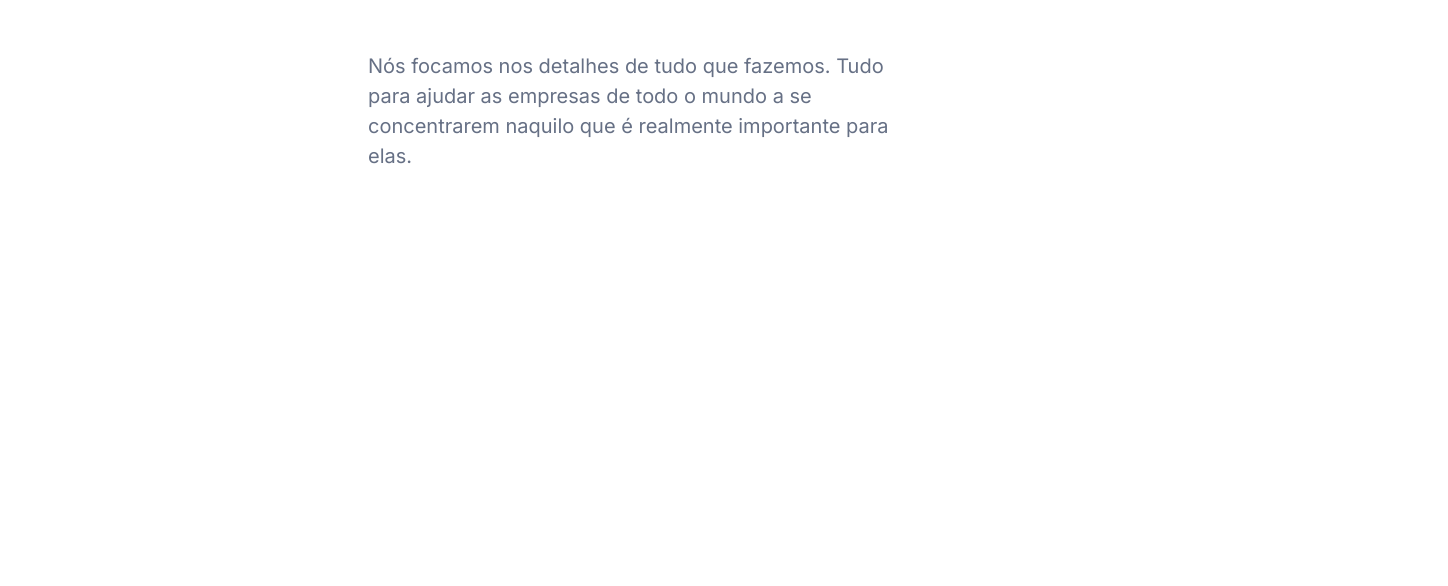
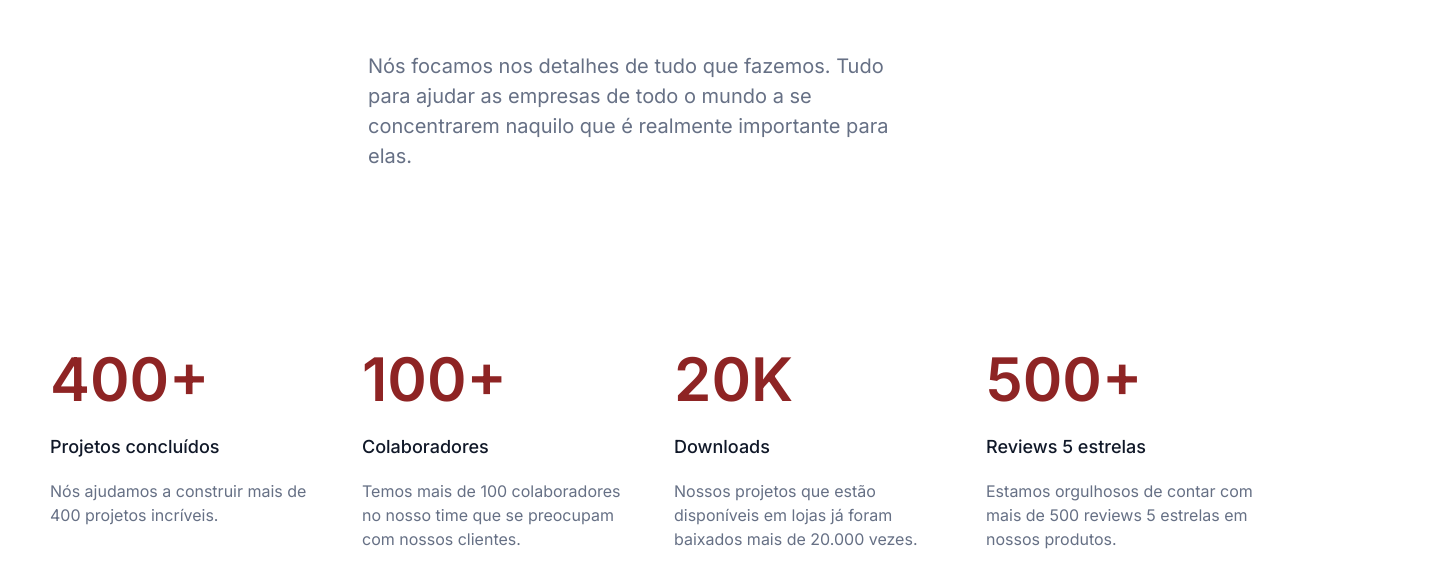
Before and after one commit to eduardoarsocca/Contratacoes, a plain HTML site: page index.html in a window 1280 px wide. Shown: the part 384-970 px from the top of the page, 1448 px wide, since content can reach past the window. Before the commit the page ends 800 px from the top, so only its background shows below. Drawn offline with Linux system fonts and the light colour scheme.

Commit message:
Segundo commit
Criação da seção de métricas

```diff
--- a/index.html
+++ b/index.html
@@ -50,6 +50,32 @@
                 mundo a se concentrarem naquilo que é realmente importante para elas.
             </p>
         </section>
+        <section class="metricas">
+            <div class="metricas__container">
+                <div class="metricas__conteudo">
+                    <div>
+                        <h2 class="metricas__metrica">400+</h2>
+                        <p class="metricas__texto-titulo">Projetos concluídos</p>
+                        <p class="metricas__texto-texto">Nós ajudamos a construir mais de 400 projetos incríveis.</p>
+                    </div>
+                    <div>
+                        <h2 class="metricas__metrica">100+</h2>
+                        <p class="metricas__texto-titulo">Colaboradores</p>
+                        <p class="metricas__texto-texto">Temos mais de 100 colaboradores no nosso time que se preocupam com nossos clientes.</p>
+                    </div>
+                    <div>
+                        <h2 class="metricas__metrica">20K</h2>
+                        <p class="metricas__texto-titulo">Downloads</p>
+                        <p class="metricas__texto-texto">Nossos projetos que estão disponíveis em lojas já foram baixados mais de 20.000 vezes.</p>
+                    </div>
+                    <div>
+                        <h2 class="metricas__metrica">500+</h2>
+                        <p class="metricas__texto-titulo">Reviews 5 estrelas</p>
+                        <p class="metricas__texto-texto">Estamos orgulhosos de contar com mais de 500 reviews 5 estrelas em nossos produtos.</p>
+                    </div>
+                </div>
+            </div>
+        </section>
 
     </main>
     <footer>
--- /dev/null
+++ b/styles/metricas.css
@@ -0,0 +1,52 @@
+.metricas{
+    display: flex;
+    width: 1440px;
+    height: 288px;
+    padding: 0px 0px 96px 0px;
+    gap: 64px;
+}
+
+.metricas__container{
+    display: flex;
+    width: 1280px;
+    height: auto;
+    padding: 0px 32px 0px 32px;
+    gap: 64px;
+}
+
+.metricas__conteudo{
+    display: flex;
+    width: auto;
+    height: auto;
+    padding: 0 10px;
+    gap: 32px;
+    align-items: center;
+}
+
+.metricas__metrica{
+    color: var(--cor-vinho);
+    font-size: 60px;
+    font-weight: 600;
+    width: 280px;
+    height: 72px;
+    margin: 0;
+
+}
+
+.metricas__texto-titulo{
+    color: var(--cor-cinza-dark);
+    font-size: 18px;
+    font-weight: 500;
+    line-height: 28px;
+}
+
+.metricas__texto-texto{
+    color: var(--cor-cinza-claro);
+    font-size: 16px;
+    font-weight: 400;
+    line-height: 24px;
+    width: 280px;
+    height: 72px;
+    margin: 0;
+
+}
--- a/styles/style.css
+++ b/styles/style.css
@@ -1,5 +1,6 @@
 @import url("header.css");
 @import url("banner.css");
+@import url("metricas.css");
 
 :root{
     --cor-branco: #ffffff;
```
